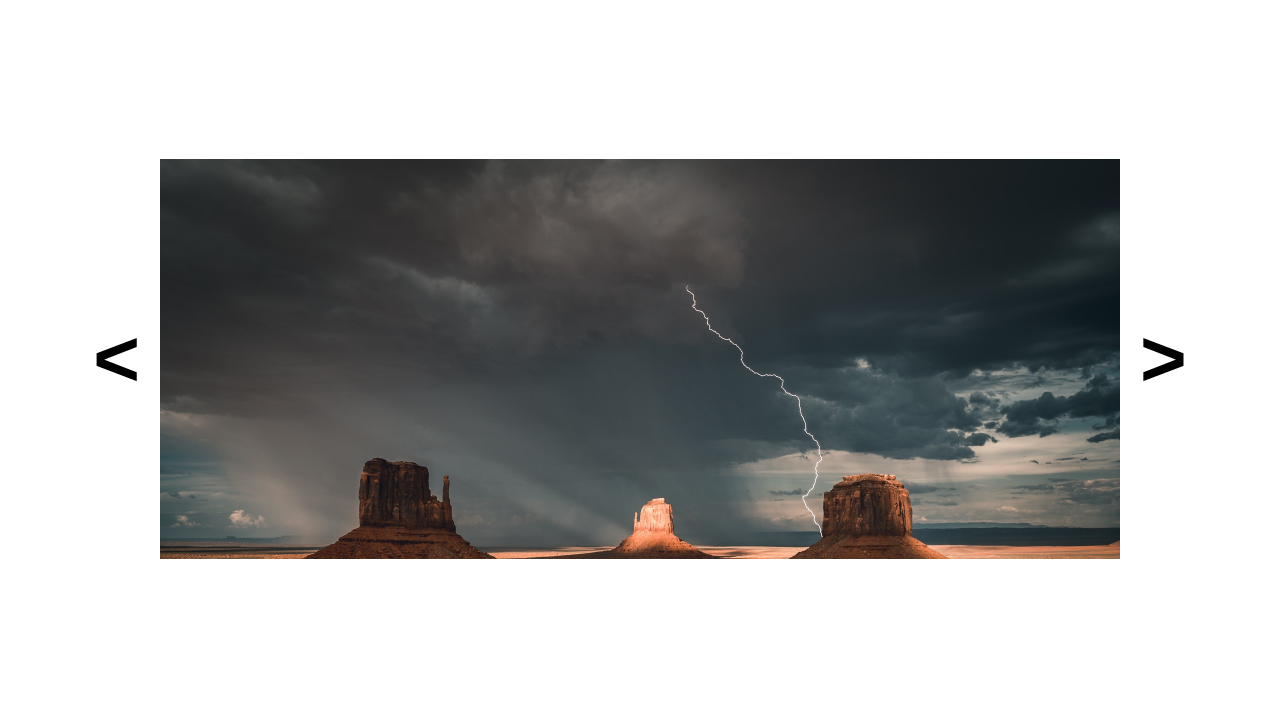
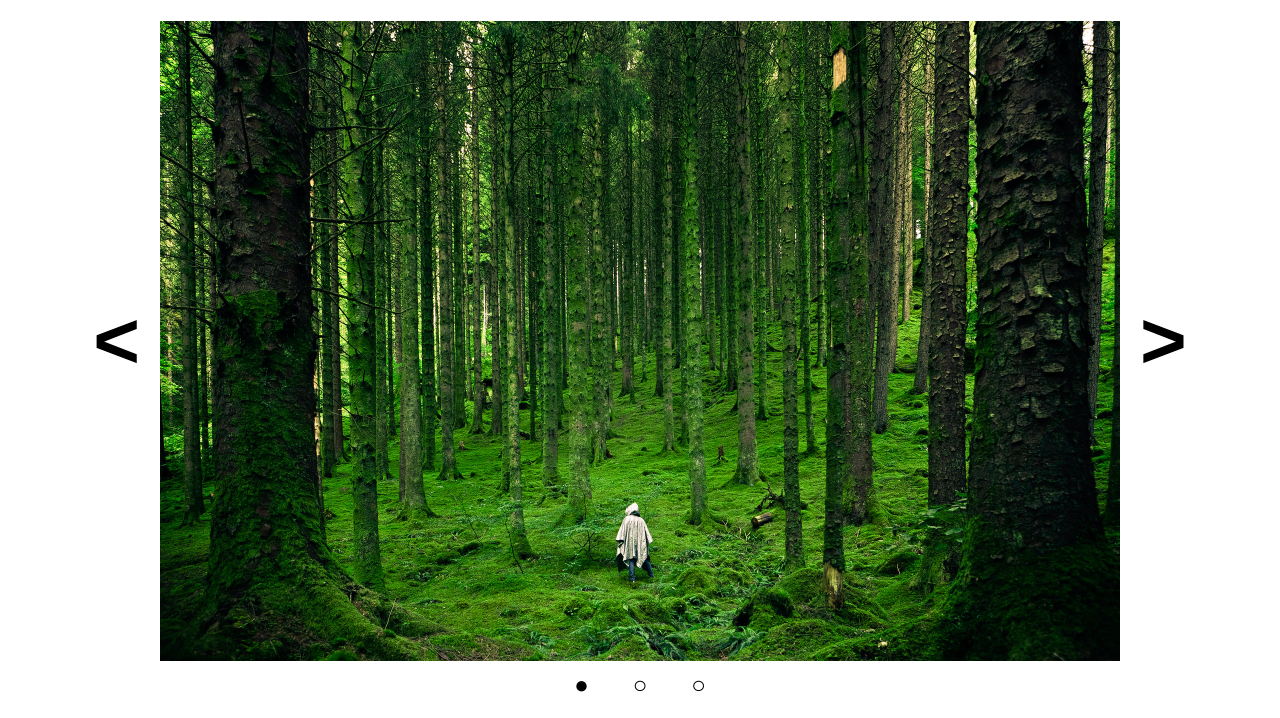
Before and after one commit to BATMANGOO/image-scroller, a website: page index.html in a window 1280 px wide. Shown: the part 99-817 px from the top of the page. Drawn offline with Linux system fonts and the light colour scheme.

Commit message:
add styles

```diff
--- a/app.js
+++ b/app.js
@@ -1,6 +1,7 @@
 const imageContainer = document.querySelector('.img-container');
 const previousBtn = document.querySelector('.previous-btn');
 const nextBtn = document.querySelector('.next-btn');
+const circleButtons = document.querySelectorAll('span');
 
 const imagesArray = ['./images/1.jpg', './images/2.jpg', './images/3.jpg'];
 
@@ -10,7 +11,7 @@ function slideShow(imagesArray) {
   imageContainer.style.backgroundImage = `url(${imagesArray[currentIndex]})`;
 
   nextBtn.addEventListener('click', () => {
-    currentIndex++;
+    currentIndex += 1;
     if (currentIndex >= imagesArray.length) {
       currentIndex = 0;
     }
@@ -18,7 +19,7 @@ function slideShow(imagesArray) {
   });
 
   previousBtn.addEventListener('click', () => {
-    currentIndex--;
+    currentIndex -= 1;
     if (currentIndex < 0) {
       currentIndex = imagesArray.length - 1;
     }
@@ -26,6 +27,40 @@ function slideShow(imagesArray) {
   });
 };
 
-// function()
+function autoSlideShow(imagesArray) {
+  setInterval(() => {
+    currentIndex += 1;
+    if (currentIndex >= imagesArray.length) {
+      currentIndex = 0;
+    }
+    imageContainer.style.backgroundImage = `url(${imagesArray[currentIndex]})`;
+  }, 5000);
+};
 
+function circleButtonSelection(imagesArray) {
+  circleButtons.forEach((circleButton, index) => {
+    circleButton.addEventListener('click', () => {
+      currentIndex = index;
+      imageContainer.style.backgroundImage = `url(${imagesArray[currentIndex]})`;
+    });
+  });
+};
+
+function circleStyle() {
+  circleButtons.forEach((circleButton, index) => {
+    if (index === currentIndex) {
+      circleButton.innerHTML = '&#9679';
+    } else {
+      circleButton.innerHTML = '&#9675';
+    }
+  });
+};
+
+setInterval(() => {
+  circleStyle();
+}, 100);
+
+circleStyle();
+circleButtonSelection(imagesArray);
 slideShow(imagesArray);
+autoSlideShow(imagesArray);
--- a/index.html
+++ b/index.html
@@ -10,9 +10,16 @@
 <body>
   <h1>Image Scroller</h1>
   <div class="container">
-    <button class="previous-btn"><</button>
-    <div class="img-container"></div>
-    <button class="next-btn">></button>
+    <div class="scroller">
+      <button class="previous-btn"><</button>
+      <div class="img-container"></div>
+      <button class="next-btn">></button>
+    </div>
+    <div class="image-circles">
+      <span>&#9675</span>
+      <span>&#9675</span>
+      <span>&#9679</span>
+    </div>
   </div>
   <script src="app.js"></script>
 </body>
--- a/syles.css
+++ b/syles.css
@@ -1,10 +1,28 @@
+@import url('https://fonts.googleapis.com/css2?family=Dancing+Script&display=swap');
+
 .container {
-  display: flex;
   height: 100vh;
   width: 100vw;
+  display: flex;
+  flex-direction: column;
+  align-items: center;
+  justify-content: space-evenly;
+}
+
+span {
+  padding: 20px;
+  font-size: 1.5rem;
+}
+
+span:hover {
+  cursor: pointer;
+}
+
+.scroller {
   flex-direction: row;
   align-items: center;
   justify-content: center;
+  display: flex;
 }
 
 body {
@@ -19,13 +37,14 @@ h1 {
   font-size: 2.5rem;
   font-weight: bold;
   text-align: center;
+  font-family: 'Dancing Script', cursive;
 }
 
 .img-container {
   background-image: url("./images/1.jpg");
   background-size: cover;
   width: 75vw;
-  height: 50vh;
+  height: 80vh;
 }
 
 button {
```
